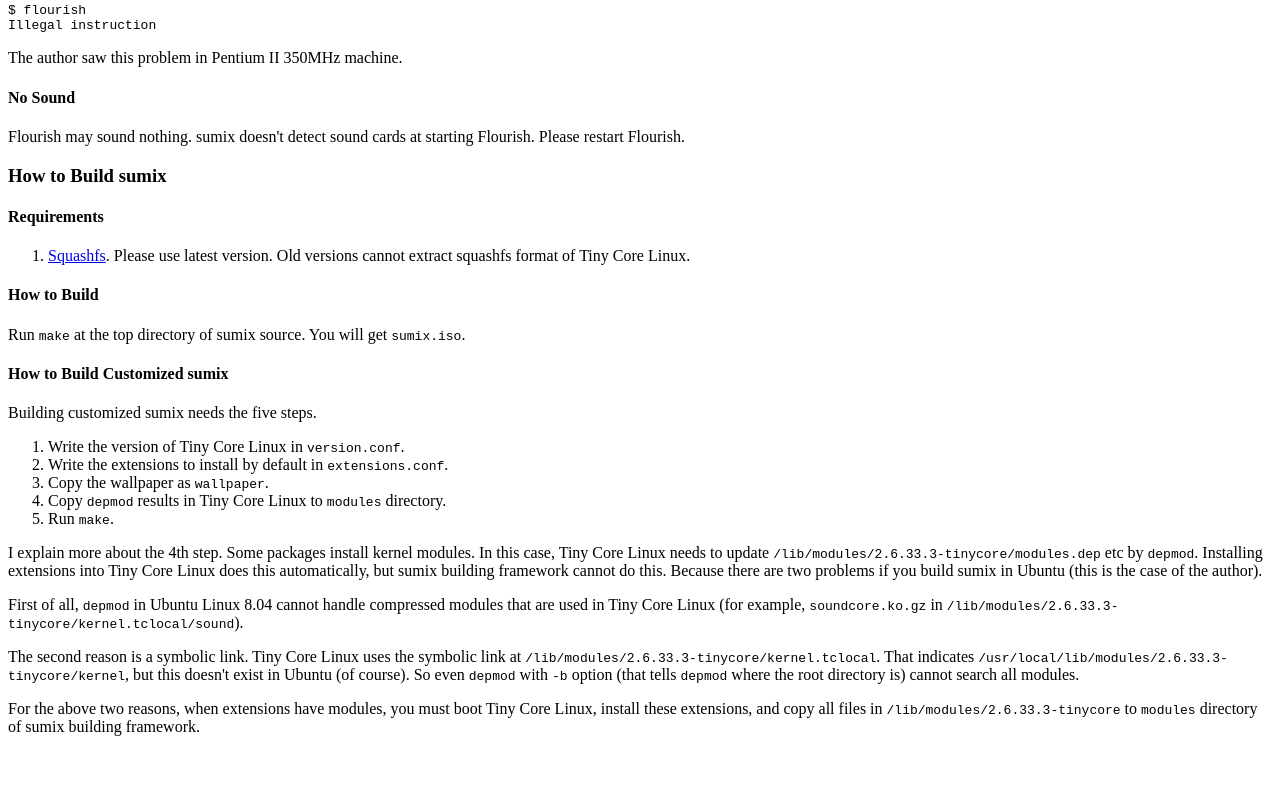
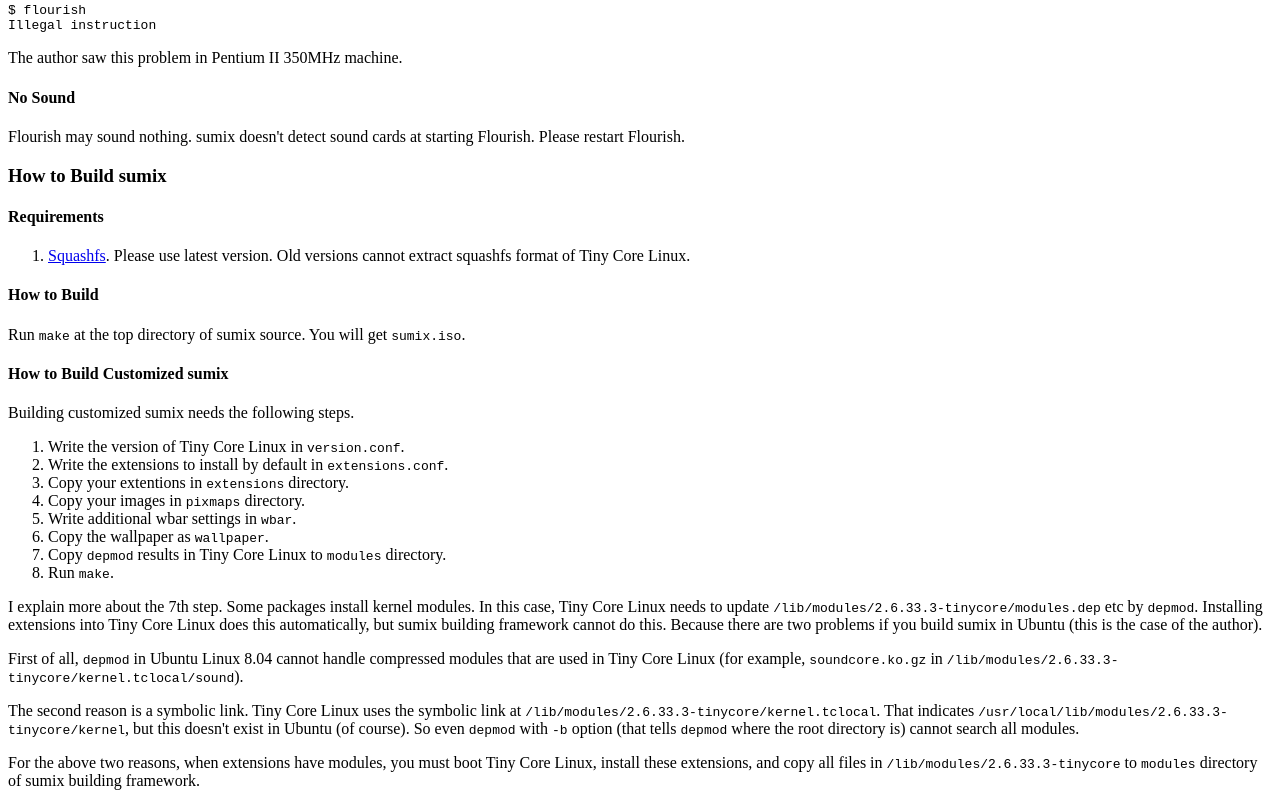
Before and after one commit to SumiTomohiko/sumix, a plain HTML site: page doc/index.html in a window 1280 px wide. Shown: the part 3437-4243 px from the top of the page. Before the commit the page ends 4189 px from the top, so only its background shows below. Drawn offline with Linux system fonts and the light colour scheme.

Commit message:
Wrote about additional extensions in building customized sumix section.

```diff
--- a/doc/index.html
+++ b/doc/index.html
@@ -114,18 +114,21 @@
         </section>
         <section>
           <h1>How to Build Customized sumix</h1>
-          <p>Building customized sumix needs the five steps.</p>
+          <p>Building customized sumix needs the following steps.</p>
           <ol>
             <li>Write the version of Tiny Core Linux in
             <code>version.conf</code>.</li>
             <li>Write the extensions to install by default in
             <code>extensions.conf</code>.</li>
+            <li>Copy your extentions in <code>extensions</code> directory.</li>
+            <li>Copy your images in <code>pixmaps</code> directory.</li>
+            <li>Write additional wbar settings in <code>wbar</code>.</li>
             <li>Copy the wallpaper as <code>wallpaper</code>.</li>
             <li>Copy <code>depmod</code> results in Tiny Core Linux to
             <code>modules</code> directory.</li>
             <li>Run <code>make</code>.</li>
           </ol>
-          <p>I explain more about the 4th step. Some packages install kernel
+          <p>I explain more about the 7th step. Some packages install kernel
           modules. In this case, Tiny Core Linux needs to update
           <code>/lib/modules/2.6.33.3-tinycore/modules.dep</code> etc by
           <code>depmod</code>. Installing extensions into Tiny Core Linux does
```
